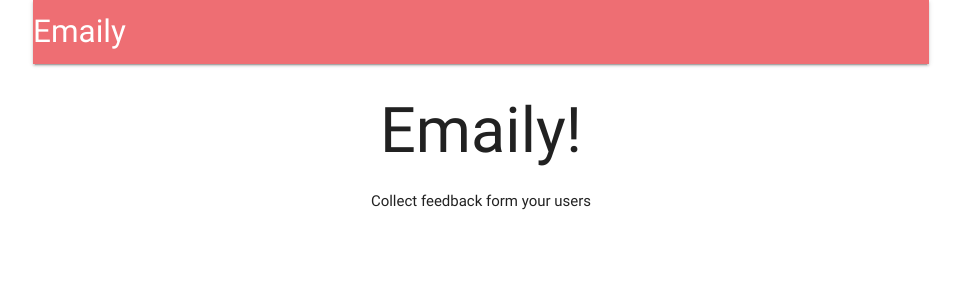
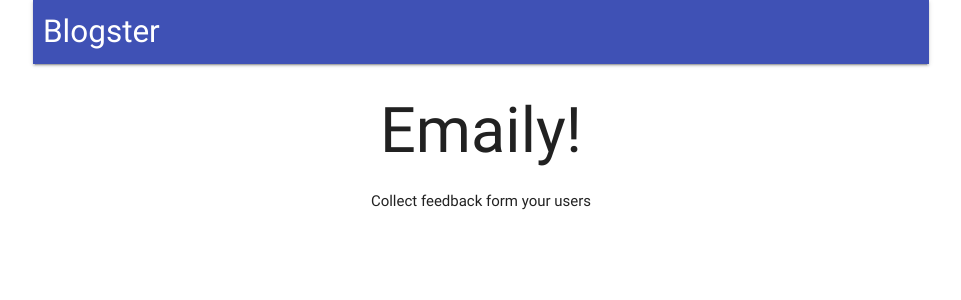
Before and after one commit to darrylgit/blogster, a React (Create React App) app in the folder client/: page / in a window 1280 px wide. Shown: the top 300 px of the page, without its empty margins (159-1120 px from the left). Built offline with nearby package versions, Linux system fonts and the light colour scheme; no server answers.

Commit message:
header tweaks

```diff
--- a/client/src/components/Header.js
+++ b/client/src/components/Header.js
@@ -16,7 +16,7 @@ class Header extends Component {
       default:
         return [
           <li key="3" style={{ margin: '0 10px' }}>
-            <Link to="/blogs">Blogs</Link>
+            <Link to="/blogs">My Blogs</Link>
           </li>,
           <li key="2">
             <a href={'/auth/logout'}>Logout</a>
@@ -27,13 +27,14 @@ class Header extends Component {
 
   render() {
     return (
-      <nav>
+      <nav className="indigo">
         <div className="nav-wrapper">
           <Link
             to={this.props.auth ? '/blogs' : '/'}
             className="left brand-logo"
+            style={{ marginLeft: '10px' }}
           >
-            Emaily
+            Blogster
           </Link>
           <ul className="right">{this.renderContent()}</ul>
         </div>
```
